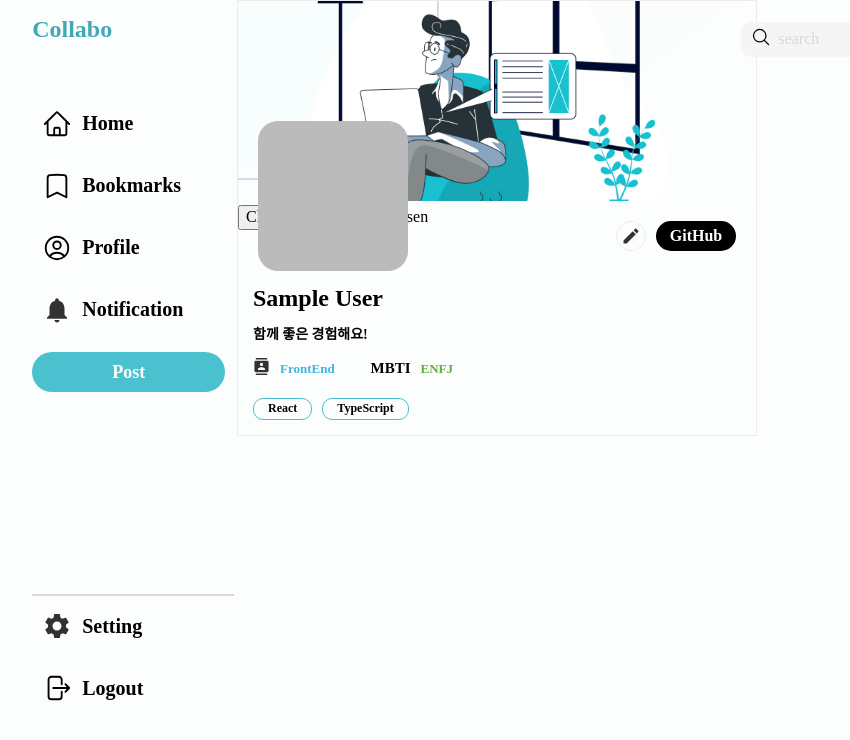
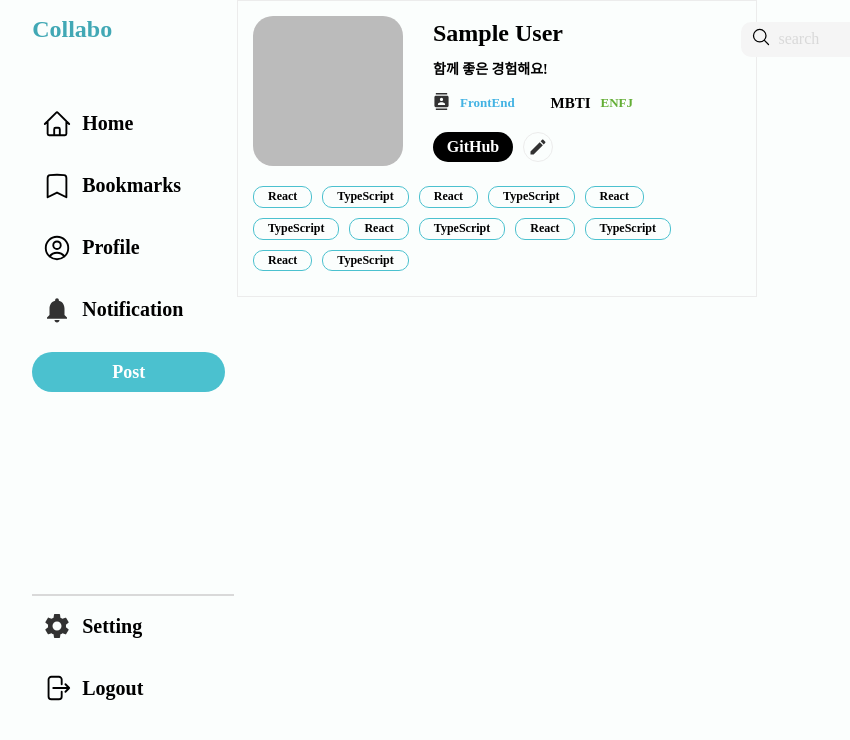
Before and after one commit to leechi/collabo, a React (Vite) app: page /profile in a window 1280 px wide. Shown: the top 740 px of the page, without its empty margins (147-997 px from the left). Built offline with nearby package versions, Linux system fonts and the light colour scheme; no server answers; sample sign-in values are in the browser's storage.

Commit message:
style(profile): Change Profile style

```diff
--- a/src/routes/Profile.tsx
+++ b/src/routes/Profile.tsx
@@ -24,7 +24,7 @@ export default function Profile() {
   };
   return (
     <section className="profile">
-      <img  className="user-background-img" src="/login.png" alt="" />
+      <div className="profile-top">
         {avatar ? (
           <img className="user-profile-img" src={avatar} />
         ) : (
@@ -39,20 +39,16 @@ export default function Profile() {
           </svg>
         )}
       {/* TODO : 모달창에 넣어야함 */}
-      <input
+      {/* <input
         onChange={onAvatarChange}
         id="avatar"
         type="file"
         accept="image/*"
-      />
-      <div className="user-contact">
-        <button className="user-btn" onClick={handleProfile}><img src="/edit.svg" alt="" /></button>
-        <button className="github-link">GitHub</button>
-      </div>
-
+      /> */}
       <div className="user-info">
           <span className="user-name">{user?.displayName ?? "Anonymous"}</span>
           <p className="user-intro">함께 좋은 경험해요!</p>
+
             <div className="user-detail">
               <div>
                 <label htmlFor="type"><img src="/contacts.svg" alt="" /></label>
@@ -63,11 +59,27 @@ export default function Profile() {
                 <span className="user-mbti">ENFJ</span>
               </div>
             </div>
+            <div className="user-contact">
+              <button className="github-link">GitHub</button>
+              <button className="user-btn" onClick={handleProfile}><img src="/edit.svg" alt="" /></button>
+            </div>
+      </div>
+      </div>
       <ul className="user-skills">
         <li>React</li>
         <li>TypeScript</li>
+                <li>React</li>
+        <li>TypeScript</li>
+                <li>React</li>
+        <li>TypeScript</li>
+                <li>React</li>
+        <li>TypeScript</li>
+                <li>React</li>
+        <li>TypeScript</li>
+
+                <li>React</li>
+        <li>TypeScript</li>
       </ul>
-      </div>
     </section>
   );
 }
--- a/src/routes/_profile.scss
+++ b/src/routes/_profile.scss
@@ -2,25 +2,22 @@
     width: 520px;
     position: relative;
     border: 1px solid #ececec;
+    padding: 15px;
+    .profile-top{
+        display: flex;
+        align-items: center;
+    }
     .user-profile-img{
         width: 150px;
         height: 150px;
         border-radius: 20px;
-        position: absolute;
-        top: 120px;
-        left: 20px;
+        background-color: white;
+        margin-right: 30px;
     }
-    .user-background-img{
-        width: 518px;
-        height: 200px;
-        object-fit: cover;
-    }
+
     .user-contact{
         display: flex;
         align-items: center;
-        position: absolute;
-        top: 220px;
-        right: 20px;
         width: 120px;
         justify-content: space-between;
         .user-btn{
@@ -52,8 +49,7 @@
         flex-direction: column;
         align-items: start;
         justify-content: center;
-        margin-top: 40px;
-        padding: 15px;
+
 
         .user-name{
             font-size: 24px;
@@ -95,10 +91,13 @@
                 font-size: 13px;
             }
         }
+    }
     .user-skills{
         display: flex;
         align-items: center;
-            justify-content: center;
+        justify-content: start;
+        flex-wrap: wrap;
+        margin-top: 20px;
         li{
             border: 1px solid #4BC1CF;
             border-radius: 10px;
@@ -106,7 +105,7 @@
             font-weight: 700;
             padding: 3px 14px;
             margin-right: 10px;
+            margin-bottom: 10px;
         }
     }
 }
-}
```
Lines whose indentation alone changed are shown as unchanged.
